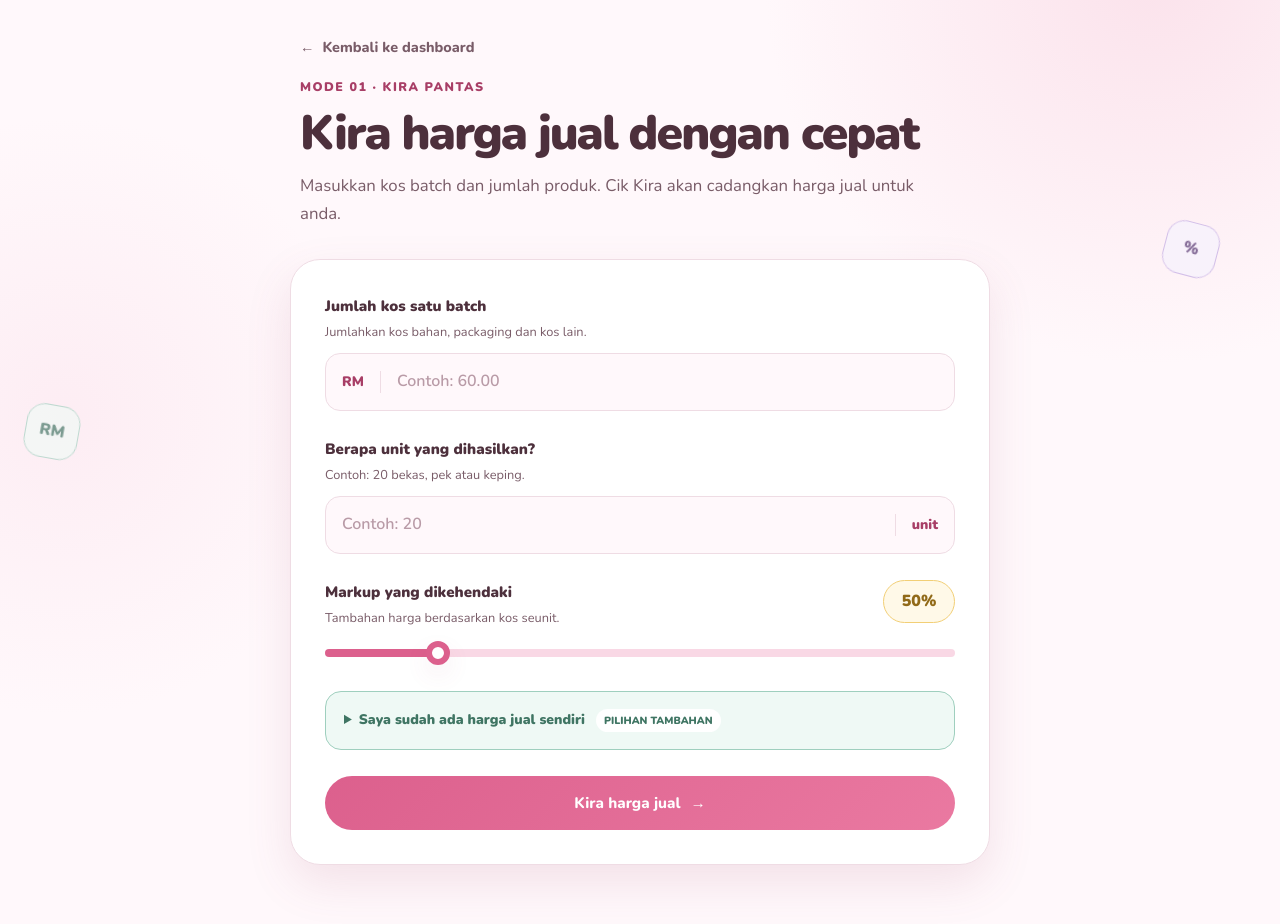
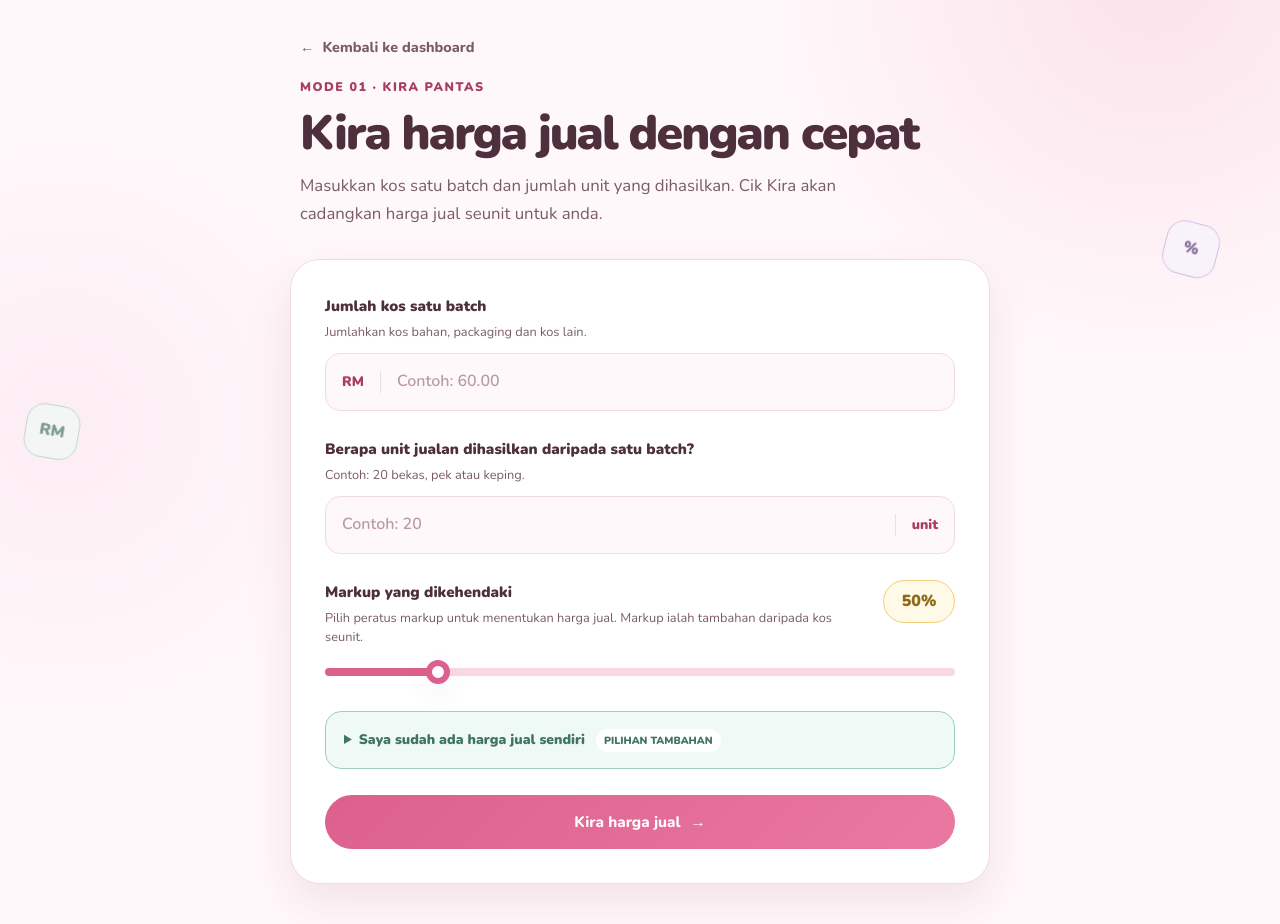
Before and after one commit to hadirah-h/DapurKira, a FastAPI app: page /kira-pantas in a window 1280 px wide. Shown: the part 79-1003 px from the top of the page. Run offline with FastAPI, Linux system fonts and the light colour scheme.

Commit message:
chore: standardize user-facing wording

```diff
--- a/static/js/quick_calculate.js
+++ b/static/js/quick_calculate.js
@@ -48,6 +48,10 @@ const yieldQtyResult = document.querySelector(
 
 const sellingPriceResult = document.querySelector(
     "#result-selling-price"
+);
+
+const sellingPriceLabel = document.querySelector(
+    "#result-selling-price-label"
 );
 
 const costPerItemResult = document.querySelector(
@@ -124,6 +128,10 @@ function displayResults(result) {
     yieldQtyResult.textContent = Number(
         yieldInput.value
     );
+
+    sellingPriceLabel.textContent = customPriceInput.value.trim()
+        ? "Harga jual anda seunit"
+        : "Harga jual dicadangkan seunit";
 
     sellingPriceResult.textContent = (
         result.selling_price.toFixed(2)
--- a/templates/calculators/quick_calculate.html
+++ b/templates/calculators/quick_calculate.html
@@ -26,8 +26,9 @@ Kira Pantas | DapurKira
         <h1>Kira harga jual dengan cepat</h1>
 
         <p>
-            Masukkan kos batch dan jumlah produk.
-            Cik Kira akan cadangkan harga jual untuk anda.
+            Masukkan kos satu batch dan jumlah unit yang dihasilkan.
+            Cik Kira akan cadangkan harga jual seunit
+            untuk anda.
         </p>
     </header>
 
@@ -64,7 +65,7 @@ Kira Pantas | DapurKira
 
                 <div class="form-group">
                     <label for="yield-qty">
-                        Berapa unit yang dihasilkan?
+                        Berapa unit jualan dihasilkan daripada satu batch?
                     </label>
 
                     <p class="field-help">
@@ -97,9 +98,10 @@ Kira Pantas | DapurKira
                             </label>
 
                             <p class="field-help">
-                                Tambahan harga berdasarkan kos seunit.
+                                Pilih peratus markup untuk menentukan harga jual.
+                                Markup ialah tambahan daripada kos seunit.
                             </p>
-                        </div>
+                            </div>
 
                         <output
                             id="markup-output"
@@ -187,11 +189,11 @@ Kira Pantas | DapurKira
 
                 <div class="result-heading">
                     <span>Ringkasan Cik Kira</span>
-                    <h2>Cadangan harga anda</h2>
+                    <h2>Ringkasan harga jual</h2>
                 </div>
 
                 <div class="batch-result-recap">
-                    <span>Ringkasan batch</span>
+                    <span>Ringkasan satu batch</span>
 
                     <p>
                         Dengan kos satu batch sebanyak
@@ -207,7 +209,9 @@ Kira Pantas | DapurKira
                 </div>
 
                 <div class="main-result">
-                    <span>Harga jual dicadangkan</span>
+                    <span id="result-selling-price-label">
+                        Harga jual dicadangkan seunit
+                    </span>
 
                     <strong>
                         RM
@@ -218,7 +222,7 @@ Kira Pantas | DapurKira
                 <div class="result-grid">
 
                     <div class="result-item">
-                        <span>Kos seunit</span>
+                        <span>Kos seunit jualan</span>
 
                         <strong>
                             RM
@@ -227,7 +231,7 @@ Kira Pantas | DapurKira
                     </div>
 
                     <div class="result-item profit-result">
-                        <span>Untung seunit</span>
+                        <span>Untung kasar seunit</span>
 
                         <strong>
                             RM
@@ -254,8 +258,8 @@ Kira Pantas | DapurKira
                 </div>
 
                 <p class="result-note">
-                    Harga ini ialah panduan. Anda masih boleh
-                    melaraskan harga mengikut pasaran dan pelanggan.
+                    Harga jual ini ialah panduan. Anda masih boleh
+                    melaraskannya mengikut pasaran dan pelanggan.
                 </p>
 
             </div>
@@ -267,7 +271,7 @@ Kira Pantas | DapurKira
 </section>
 
 <script
-    src="{{ url_for('static', path='/js/quick_calculate.js') }}?v=2"
+    src="{{ url_for('static', path='/js/quick_calculate.js') }}?v=3"
     defer
 ></script>
 
--- a/templates/recipes/form.html
+++ b/templates/recipes/form.html
@@ -111,7 +111,7 @@ Tambah Produk | DapurKira
 
                 <div class="form-group">
                     <label for="recipe-yield">
-                        Berapa unit untuk satu batch?
+                        Berapa unit jualan dihasilkan daripada satu batch?
                     </label>
 
                     <p class="field-help">
@@ -144,7 +144,8 @@ Tambah Produk | DapurKira
                             </label>
 
                             <p class="field-help">
-                                Anda boleh ubah nilai ini kemudian.
+                                Pilih peratus markup untuk menentukan harga jual.
+                                Markup ialah tambahan daripada kos seunit.
                             </p>
                         </div>
 
```
Also changed, not shown: templates/dashboard.html (+14 -8 lines), templates/recipes/detail.html (+6 -11 lines), templates/recipes/edit.html (+5 -4 lines).
